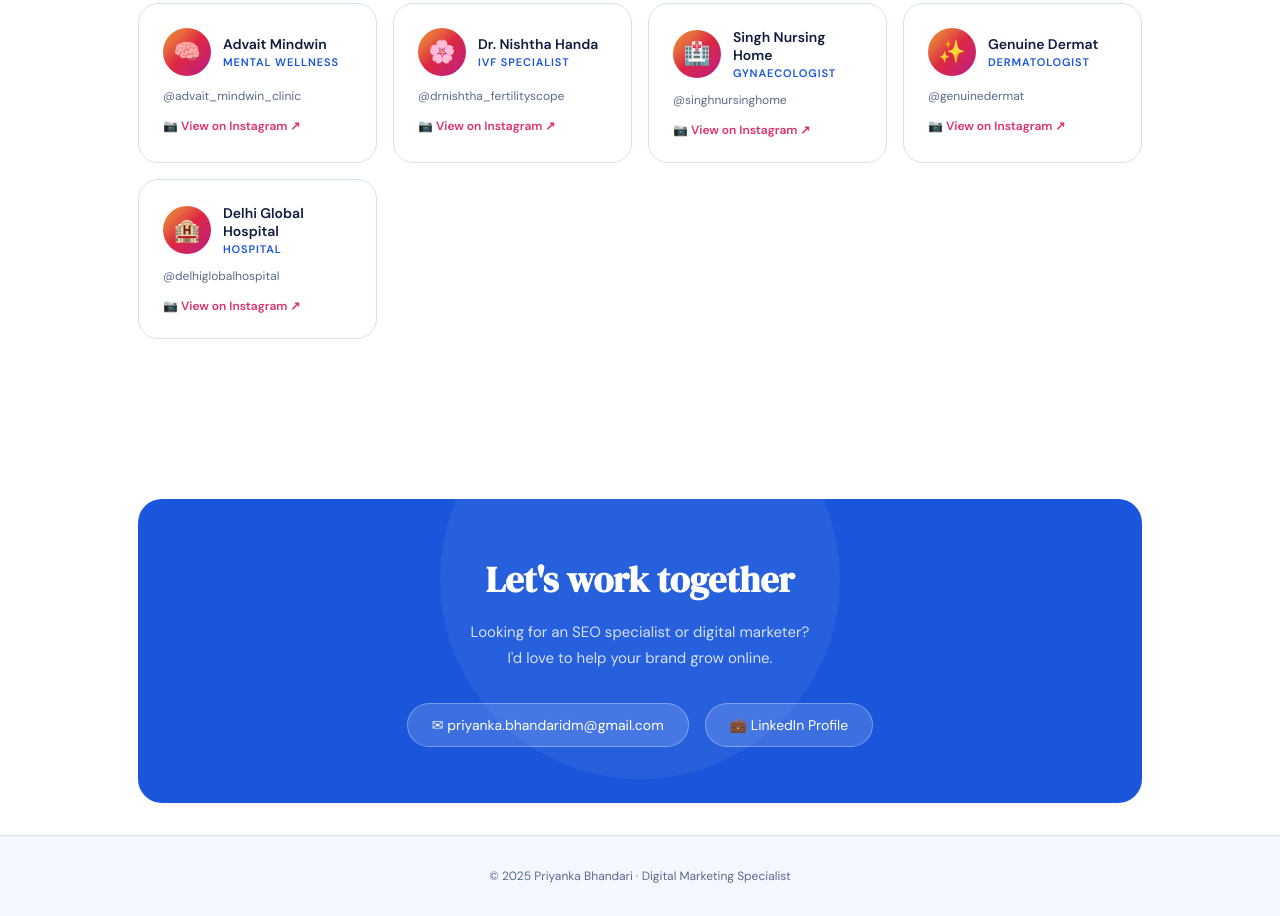
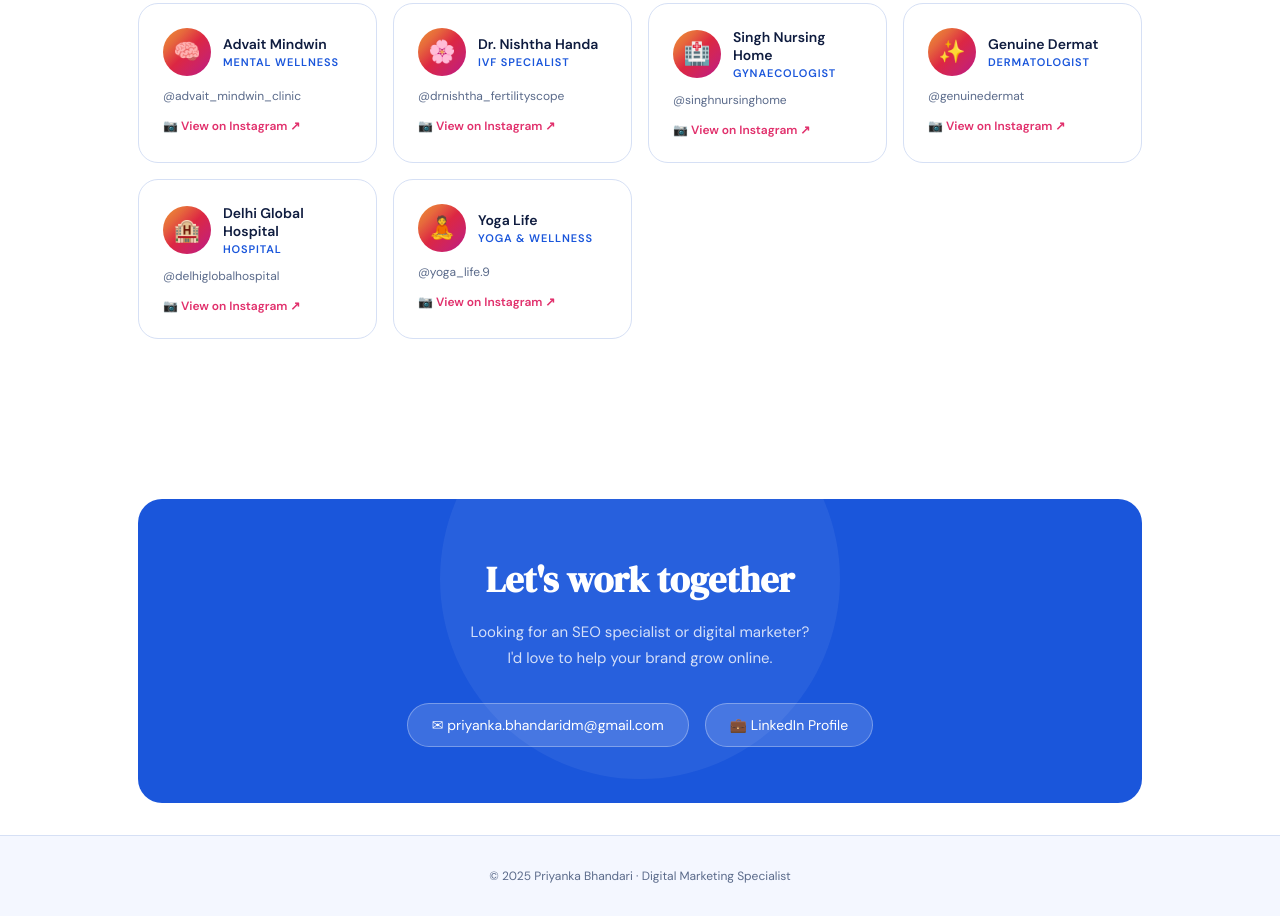
Before and after one commit to priyankabhandaridm/priyankabhandari, a plain HTML site: page index.html in a window 1280 px wide. Shown: the part 4863-5779 px from the top of the page. Drawn offline with Linux system fonts and the light colour scheme.

Commit message:
Update index.html

```diff
--- a/index.html
+++ b/index.html
@@ -623,6 +623,17 @@
         <div class="social-follow">📷 View on Instagram ↗</div>
       </a>
 
+      <a href="https://www.instagram.com/yoga_life.9/" target="_blank" class="social-card">
+        <div class="social-card-top">
+          <div class="social-avatar">🧘</div>
+          <div>
+            <div class="social-name">Yoga Life</div>
+            <div class="social-niche">Yoga & Wellness</div>
+          </div>
+        </div>
+        <div class="social-handle">@yoga_life.9</div>
+        <div class="social-follow">📷 View on Instagram ↗</div>
+      </a>
     </div>
   </section>
 
```
